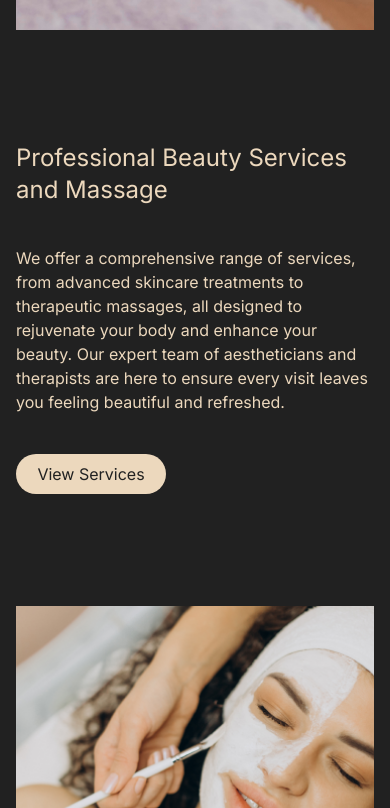
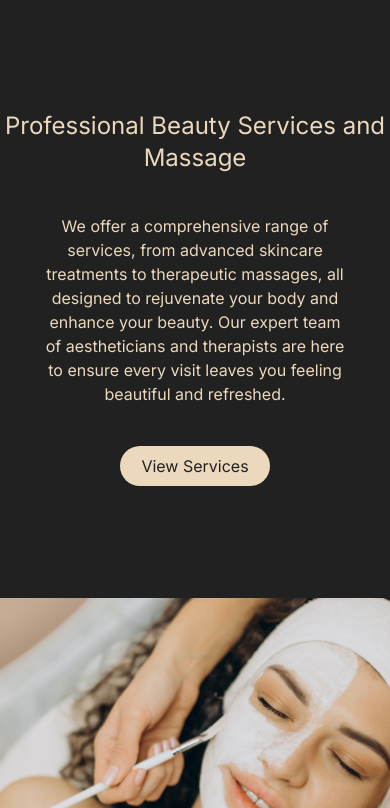
Before and after one commit to Charleneeid11/EliteNails-Frontend, a Next.js app: page / in a window 390 px wide. Shown: the part 1192-2000 px from the top of the page. Built offline with nearby package versions, Linux system fonts and the light colour scheme.

Commit message:
Removed gaps around images in smaller sizes

```diff
--- a/app/(home)/page.tsx
+++ b/app/(home)/page.tsx
@@ -77,22 +77,22 @@ export default function Home() {
       </div>
 
       {/* Services Summary */}
-      <div className="flex max-lg:flex-col py-28 px-44 max-2xl:px-20 max-lg:py-8 max-lg:px-4 gap-28">
-        <div className=" h-full flex items-start shrink-0">
+      <div className="flex max-lg:flex-col gap-28">
+        <div className="h-full flex items-start shrink-0"> {/* py-28 px-44 max-2xl:px-20 max-lg:py-8 max-lg:w-full*/}
           <Image
             src="/BeautyService.png"
             alt="Beauty service"
             width={580}
             height={784}
-            className="w-[500px] max-xl:w-[400px] max-xl:h-[700px] object-cover max-lg:w-full max-lg:h-[500px]"
+            className="w-[500px] max-xl:w-[400px] max-xl:h-[700px] object-cover max-lg:w-full max-lg:h-[500px] max-lg:pt-0"
           />
         </div>
         <div className="">
-          <div className="flex flex-col gap-y-10 mb-28">
+          <div className="flex flex-col gap-y-10 mb-28 max-lg:text-center lg:mt-8">
             <h1 className="text-bold text-7xl max-2xl:text-5xl max-md:text-2xl">
               Professional Beauty Services and Massage
             </h1>
-            <p>
+            <p className="max-lg:px-10">
               We offer a comprehensive range of services, from advanced skincare
               treatments to therapeutic massages, all designed to rejuvenate
               your body and enhance your beauty. Our expert team of
```
